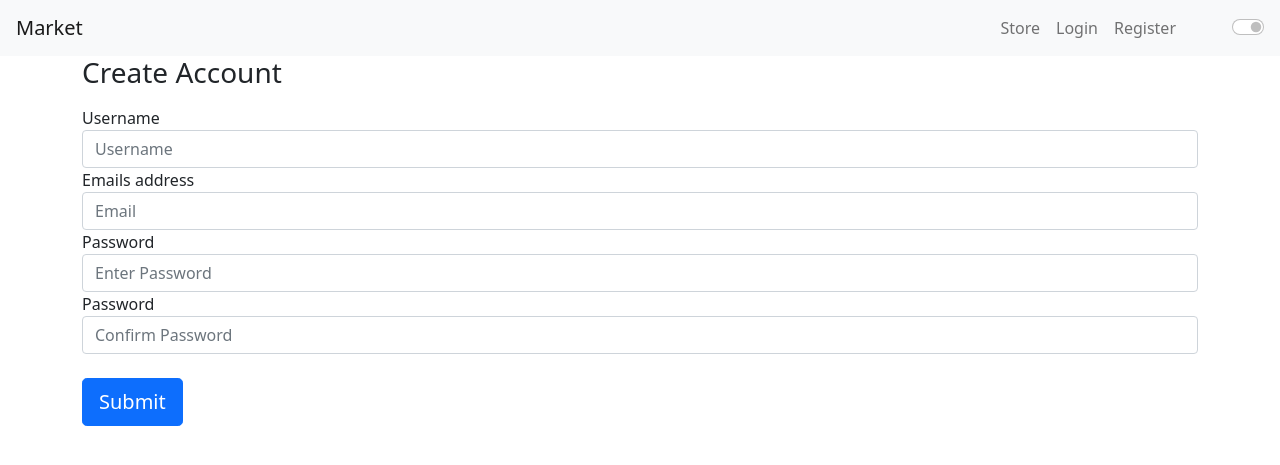
After one commit to devgithubs/flask-store, a Python web app: template store/templates/register.html in a window 1280 px wide. The commit adds this page. Shown: the top 465 px of the page. Run offline with Jinja, Linux system fonts and the light colour scheme; the template is opened without the code that fills it, so the values that code supplies are empty, except form fields; tables that the repository leaves empty hold one stand-in row (values such as "Sample post"); form fields are guessed from the names that the template uses; some libraries are stand-ins or nearby versions.

Commit message:
refactored project structure

```diff
--- /dev/null
+++ b/run.py
@@ -0,0 +1,4 @@
+from store import app
+
+if __name__ == "__main__":
+    app.run(debug=True)
--- a/templates/base.html
+++ b/store/templates/base.html
@@ -27,7 +27,7 @@
                 <a class="nav-link" href="#">Login</a>
               </li>
               <li class="nav-item">
-                <a class="nav-link" href="#">Register</a>
+                <a class="nav-link" href="{{ url_for('register') }}">Register</a>
               </li>
             </ul>
             <ul class="navbar-nav d-flex justify-content-end">
@@ -38,6 +38,9 @@
         </div>
     </nav>
     {% block header %}
+    {% endblock %}
+
+    {% block form %}
     {% endblock %}
 
     {% block table %}
--- /dev/null
+++ b/store/templates/register.html
@@ -0,0 +1,29 @@
+{% extends 'base.html' %}
+
+{% block title %}
+  Registration Page
+{% endblock %}
+
+{% block header %}
+
+{% endblock %}
+
+{% block form %}
+<body>
+    <div class="container">
+        <form method="POST" class="form-register">
+            <h1 class="h3 mb-3">Create Account</h1>
+            {{ form.username.label() }}
+            {{ form.username(class="form-control", placeholder="Username") }}
+            {{ form.emails_address.label() }}
+            {{ form.emails_address(class="form-control", placeholder="Email") }}
+            {{ form.password1.label() }}
+            {{ form.password1(class="form-control", placeholder="Enter Password") }}
+            {{ form.password2.label() }}
+            {{ form.password2(class="form-control", placeholder="Confirm Password") }}
+            <br>
+            {{ form.submit(class="btn btn-lg btn-block btn-primary") }}
+        </form>
+    </div>
+</body>
+{% endblock %}
```
Also changed, not shown: store.py (deleted, +0 -37 lines), store/forms.py (added, +10 -0 lines), store/models.py (added, +24 -0 lines), store/routes.py (added, +21 -0 lines), store.db (deleted), store/store.db (added), store/templates/home.html (renamed from templates/home.html), store/templates/store.html (renamed from templates/store.html), 1 other file.
